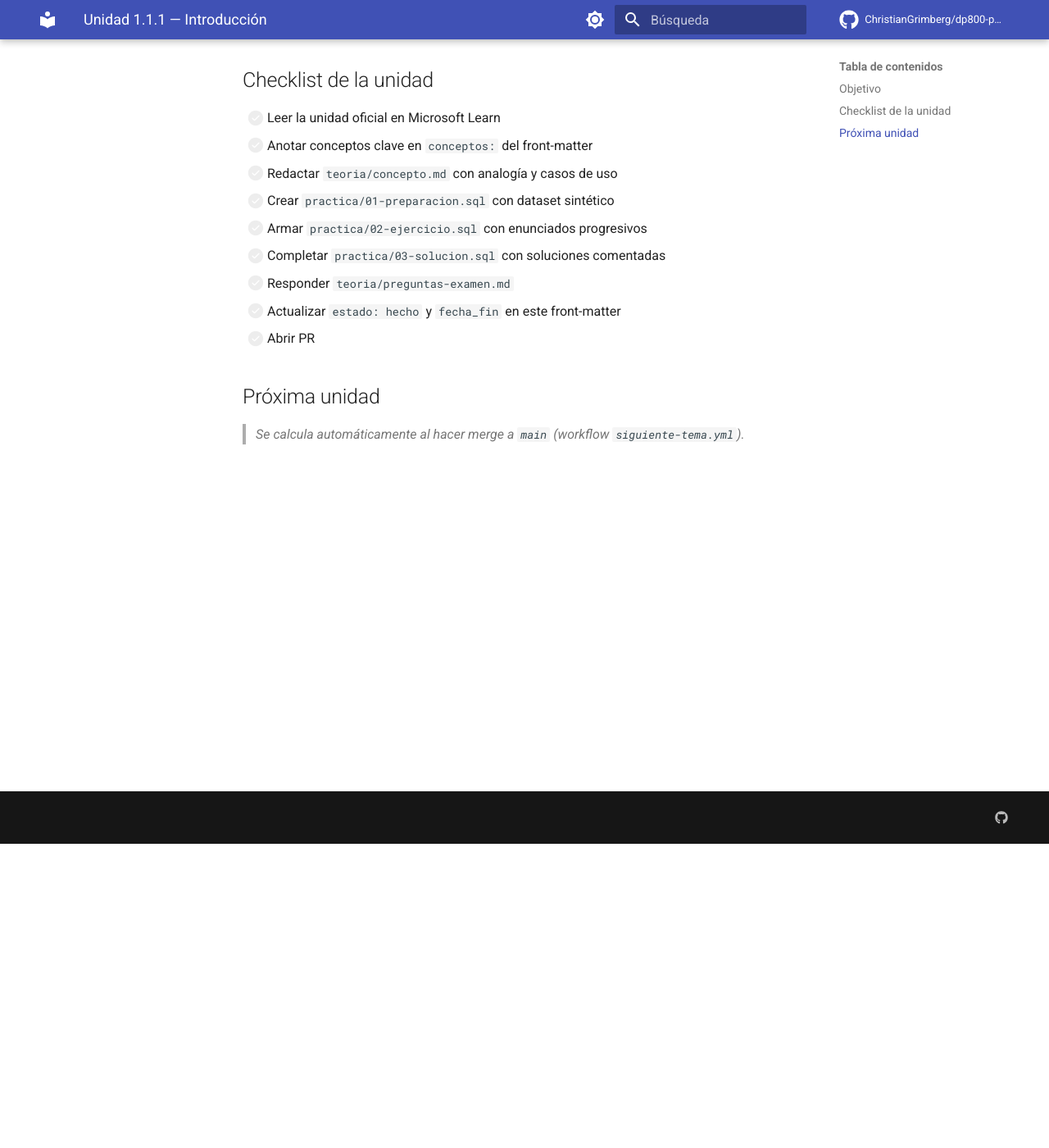
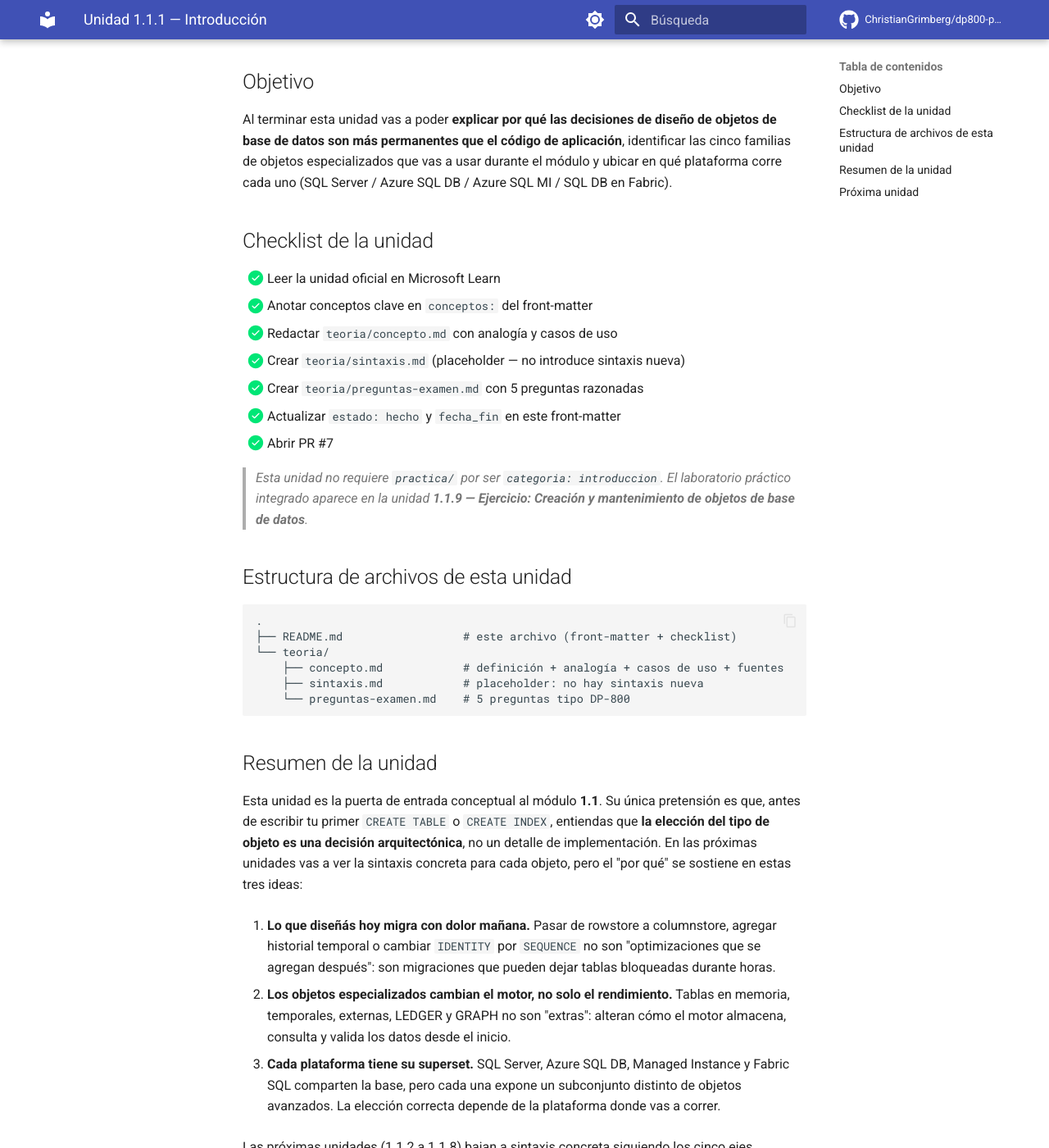
Before and after one commit to ChristianGrimberg/dp800-practice, an MkDocs documentation site: the page built from curso/path-1-diseno-y-desarrollo-de-soluciones-de-base-de-datos/modulo-1.1-diseno-e-implementacion-de-objetos-de-base-de-datos-con-sql/unidades/1.1.1-introduccion/README.md, in a window 1280 px wide and 1400 px high, scrolled down 371 px. Shown: the whole window at 82% size. Built offline with MkDocs 1.6.1 and Material for MkDocs 9.7.7, drawn with Linux system fonts in a browser that asks for light colours; comment, search, counter and statistics services are not loaded; some of the changed text lies outside the part shown.

Commit message:
✨ redactar teoría de Unidad 1.1.1 — Introducción (#7)
- teoria/concepto.md: analogía (objetos = cimientos), 5 ejes temáticos del módulo
  1.1, 3 casos de uso reales (banco, e-commerce, IoT) + 1 anti-patrón (IDENTITY
  por defecto), relación con examen DP-800, fuentes oficiales.
- teoria/sintaxis.md: placeholder estructurado (esta unidad no introduce
  sintaxis nueva; mapa conceptual de las próximas unidades + nota de portabilidad).
- teoria/preguntas-examen.md: 5 preguntas tipo DP-800 con respuestas razonadas
  (permanencia del diseño, tablas temporales, LEDGER, IDENTITY vs SEQUENCE,
  particionamiento).
- README.md: front-matter completo (14 conceptos clave, estado=hecho,
  fecha_inicio/fin=2026-08-25, pr=7), checklist marcado, sección "Resumen de
  la unidad" con las 3 ideas para llevarse.
- practica/00-trigger.sql: eliminado (categoría introduccion no requiere
  carpeta practica/ — el laboratorio integrado vive en 1.1.9).

Validado localmente:
  - python3 scripts/validar-estructura.py → ✅
  - python3 -m mkdocs build --strict → ✅ sin warnings

Co-authored-by: Christian Grimberg <christiangrimberg@users.noreply.github.com>

````diff
--- a/curso/path-1-diseno-y-desarrollo-de-soluciones-de-base-de-datos/modulo-1.1-diseno-e-implementacion-de-objetos-de-base-de-datos-con-sql/unidades/1.1.1-introduccion/README.md
+++ b/curso/path-1-diseno-y-desarrollo-de-soluciones-de-base-de-datos/modulo-1.1-diseno-e-implementacion-de-objetos-de-base-de-datos-con-sql/unidades/1.1.1-introduccion/README.md
@@ -11,14 +11,28 @@
 url: https://learn.microsoft.com/es-mx/training/modules/design-implement-database-objects/1-introduction/
 uid: learn.wwl.design-implement-database-objects.1-introduction
 duracion_min: 3
-fecha_actualizacion: '2026-08-24'
-estado: por-hacer
-fecha_inicio: null
-fecha_fin: null
-ultimo_repaso: null
-proximo_repaso: null
-pr: null
-conceptos: []
+fecha_actualizacion: '2026-08-25'
+estado: hecho
+fecha_inicio: '2026-08-25'
+fecha_fin: '2026-08-25'
+ultimo_repaso: '2026-08-25'
+proximo_repaso: '2026-09-25'
+pr: 7
+conceptos:
+  - objetos de base de datos
+  - rowstore vs columnstore
+  - tablas en memoria
+  - tablas temporales
+  - tablas externas
+  - tablas LEDGER
+  - tablas GRAPH
+  - restricciones (PK, FK, UNIQUE, CHECK, DEFAULT)
+  - columnas JSON
+  - objetos SEQUENCE
+  - particionamiento de tablas e índices
+  - Azure SQL Database
+  - Azure SQL Managed Instance
+  - SQL Database en Microsoft Fabric
 nivel: intermedio
 prerequisitos: []
 esfuerzo: corto
@@ -30,22 +44,65 @@
 
 **Duración estimada**: 3 minutos · **Categoría**: introduccion
 
+> **Resumen**: las decisiones de diseño de objetos de base de datos son mucho más permanentes que el
+> código de aplicación — elegir mal el tipo de tabla hoy puede bloquear producción mañana. Esta unidad
+> presenta los cinco ejes temáticos del módulo y las plataformas donde correrán.
+
 ## Objetivo
 
-> _Por completar cuando se aborde esta unidad._
+Al terminar esta unidad vas a poder **explicar por qué las decisiones de diseño de objetos de base de
+datos son más permanentes que el código de aplicación**, identificar las cinco familias de objetos
+especializados que vas a usar durante el módulo y ubicar en qué plataforma corre cada uno (SQL Server /
+Azure SQL DB / Azure SQL MI / SQL DB en Fabric).
 
 ## Checklist de la unidad
 
-- [ ] Leer la unidad oficial en Microsoft Learn
-- [ ] Anotar conceptos clave en `conceptos:` del front-matter
-- [ ] Redactar `teoria/concepto.md` con analogía y casos de uso
-- [ ] Crear `practica/01-preparacion.sql` con dataset sintético
-- [ ] Armar `practica/02-ejercicio.sql` con enunciados progresivos
-- [ ] Completar `practica/03-solucion.sql` con soluciones comentadas
-- [ ] Responder `teoria/preguntas-examen.md`
-- [ ] Actualizar `estado: hecho` y `fecha_fin` en este front-matter
-- [ ] Abrir PR
+- [x] Leer la unidad oficial en Microsoft Learn
+- [x] Anotar conceptos clave en `conceptos:` del front-matter
+- [x] Redactar `teoria/concepto.md` con analogía y casos de uso
+- [x] Crear `teoria/sintaxis.md` (placeholder — no introduce sintaxis nueva)
+- [x] Crear `teoria/preguntas-examen.md` con 5 preguntas razonadas
+- [x] Actualizar `estado: hecho` y `fecha_fin` en este front-matter
+- [x] Abrir PR #7
+
+> _Esta unidad no requiere `practica/` por ser `categoria: introduccion`. El laboratorio práctico
+> integrado aparece en la unidad **1.1.9 — Ejercicio: Creación y mantenimiento de objetos de base de
+> datos**._
+
+## Estructura de archivos de esta unidad
+
+```
+.
+├── README.md                  # este archivo (front-matter + checklist)
+└── teoria/
+    ├── concepto.md            # definición + analogía + casos de uso + fuentes
+    ├── sintaxis.md            # placeholder: no hay sintaxis nueva
+    └── preguntas-examen.md    # 5 preguntas tipo DP-800
+```
+
+## Resumen de la unidad
+
+Esta unidad es la puerta de entrada conceptual al módulo **1.1**. Su única pretensión es que, antes de
+escribir tu primer `CREATE TABLE` o `CREATE INDEX`, entiendas que **la elección del tipo de objeto es
+una decisión arquitectónica**, no un detalle de implementación. En las próximas unidades vas a ver la
+sintaxis concreta para cada objeto, pero el "por qué" se sostiene en estas tres ideas:
+
+1. **Lo que diseñás hoy migra con dolor mañana.** Pasar de rowstore a columnstore, agregar historial
+   temporal o cambiar `IDENTITY` por `SEQUENCE` no son "optimizaciones que se agregan después": son
+   migraciones que pueden dejar tablas bloqueadas durante horas.
+
+2. **Los objetos especializados cambian el motor, no solo el rendimiento.** Tablas en memoria, temporales,
+   externas, LEDGER y GRAPH no son "extras": alteran cómo el motor almacena, consulta y valida los
+   datos desde el inicio.
+
+3. **Cada plataforma tiene su superset.** SQL Server, Azure SQL DB, Managed Instance y Fabric SQL
+   comparten la base, pero cada una expone un subconjunto distinto de objetos avanzados. La elección
+   correcta depende de la plataforma donde vas a correr.
+
+Las próximas unidades (1.1.2 a 1.1.8) bajan a sintaxis concreta siguiendo los cinco ejes temáticos
+presentados acá: tablas → tipos especializados → restricciones → JSON/Sequence → particiones.
 
 ## Próxima unidad
 
-> _Se calcula automáticamente al hacer merge a `main` (workflow `siguiente-tema.yml`)._
+> **1.1.2 — Descripción de las opciones de la plataforma basada en SQL Server** _(se calcula
+> automáticamente al hacer merge a `main` vía workflow `siguiente-tema.yml`)_
````
Also changed, not shown: curso/path-1-diseno-y-desarrollo-de-soluciones-de-base-de-datos/modulo-1.1-diseno-e-implementacion-de-objetos-de-base-de-datos-con-sql/unidades/1.1.1-introduccion/teoria/concepto.md (added, +155 -0 lines), curso/path-1-diseno-y-desarrollo-de-soluciones-de-base-de-datos/modulo-1.1-diseno-e-implementacion-de-objetos-de-base-de-datos-con-sql/unidades/1.1.1-introduccion/teoria/preguntas-examen.md (added, +140 -0 lines), curso/path-1-diseno-y-desarrollo-de-soluciones-de-base-de-datos/modulo-1.1-diseno-e-implementacion-de-objetos-de-base-de-datos-con-sql/unidades/1.1.1-introduccion/teoria/sintaxis.md (added, +70 -0 lines), 1 other file.
